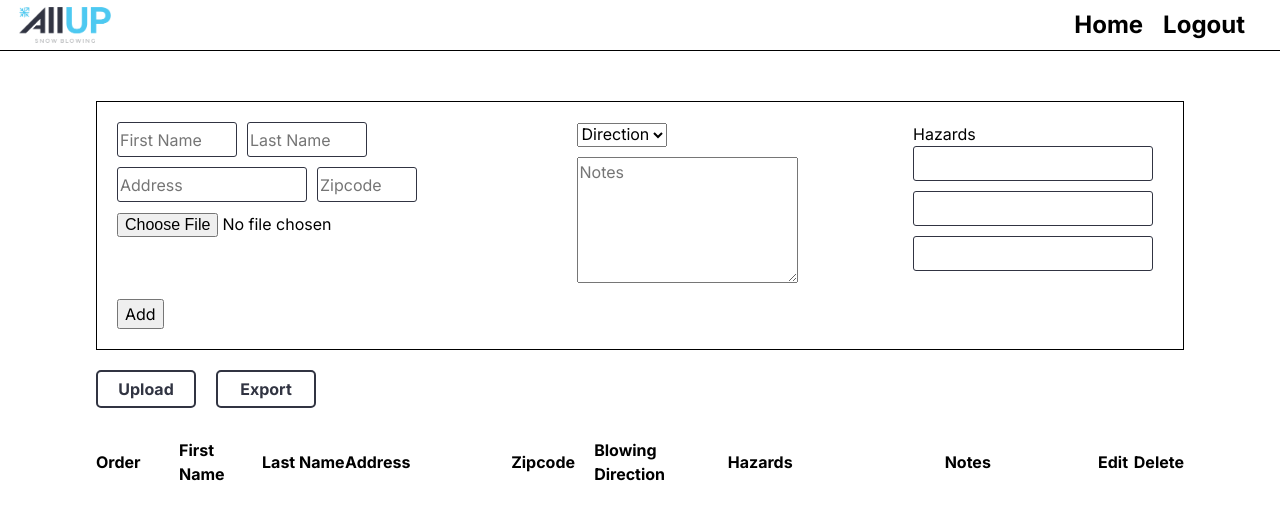
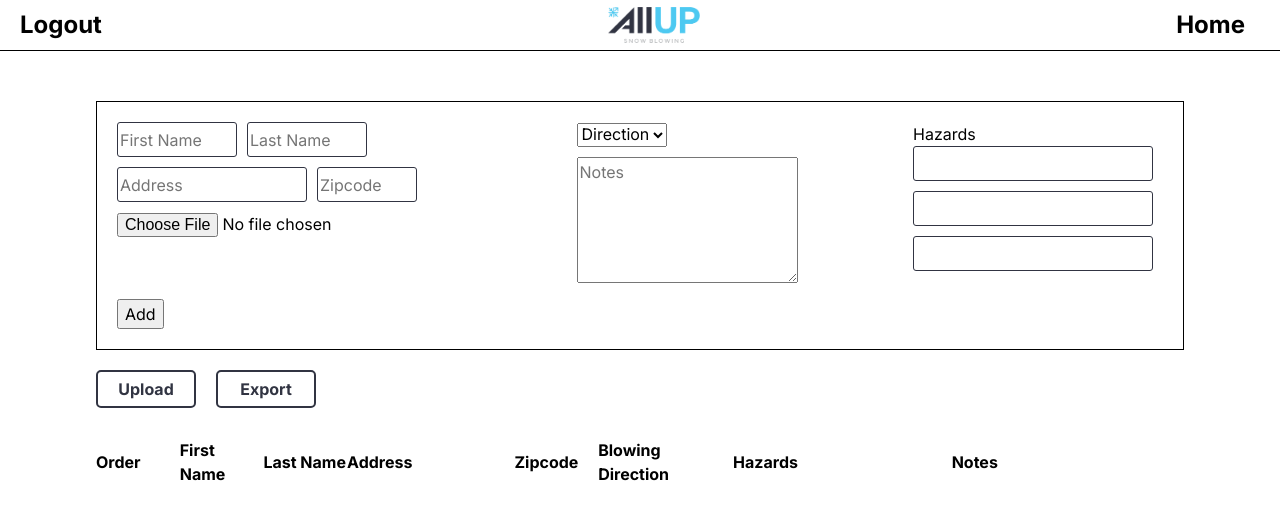
Before and after one commit to bmtymrak/allup-blower, a Django app: page / in a window 1280 px wide. Shown: the top 520 px of the page. Run offline with Django 4.2, Linux system fonts and the light colour scheme; the visitor is signed in with stand-in values (Sample User, id 1); data that the repository does not hold is empty.

Commit message:
Change header layout, .gitignore update, list title edits

```diff
--- a/static/base.css
+++ b/static/base.css
@@ -88,12 +88,14 @@ a {
     flex-direction: row;
     justify-content: space-around;
     margin-right: 15px;
+
 }
 
 .header-nav-links>a {
     font-size: 1.5rem;
     font-weight: bold;
     margin-right: 20px;
+    margin-left: 20px;
 }
 
 .login--card {
--- a/templates/_base.html
+++ b/templates/_base.html
@@ -17,10 +17,12 @@
 <body>
     {% if user.is_authenticated %}
     <header class="header-nav">
+        <div class="header-nav-links">
+            <a href="{% url 'account_logout'%}">Logout</a>
+        </div>
         <img class="header-logo" src="{% static 'images/AllUP_Logo_Tagline_Color_100x500.png' %}" height="50">
         <div class="header-nav-links">
             <a href="{% url 'home'%}">Home</a>
-            <a href="{% url 'account_logout'%}">Logout</a>
         </div>
     </header>
     {% endif %}
--- a/templates/customers/list.html
+++ b/templates/customers/list.html
@@ -88,8 +88,8 @@
         <div class="cell-justify-center"><span class="grid-column-heading">Blowing Direction</span></div>
         <div class="cell-justify-center"><span class="grid-column-heading">Hazards</span></div>
         <div class="cell-justify-center"><span class="grid-column-heading">Notes</span></div>
-        <div class="cell-justify-center"><span class="grid-column-heading">Edit</span></div>
-        <div class="cell-justify-center"><span class="grid-column-heading">Delete</span></div>
+        <div class="cell-justify-center"><span class="grid-column-heading"></span></div>
+        <div class="cell-justify-center"><span class="grid-column-heading"></span></div>
         <div></div>
     {% for customer in customers %}
         <div><a href='{% url "customer_detail" pk=customer.pk %}'>{{customer.order}}</a></div>
```
Also changed, not shown: 1 other file.
